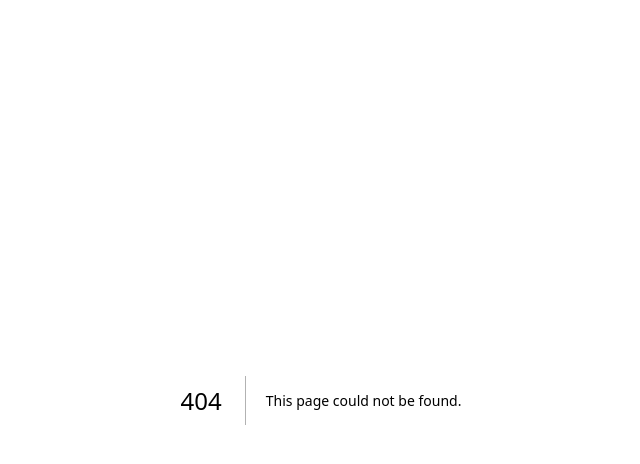
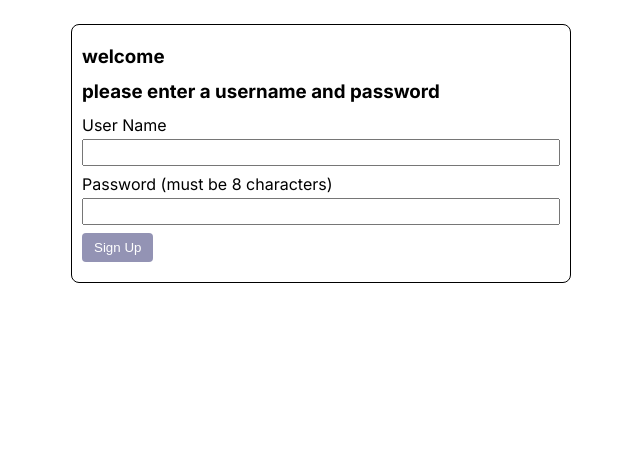
Before and after one commit to michaelpaulcuccia/applicazione, a Next.js app in the folder client/: page /signup in a window 1280 px wide. Before the commit this address had no page. Shown: the top 464 px of the page, without its empty margins (319-959 px from the left). Built offline with nearby package versions, Linux system fonts and the light colour scheme.

Commit message:
adds sign up

```diff
--- a/client/src/app/components/LogInForm/Index.jsx
+++ b/client/src/app/components/LogInForm/Index.jsx
@@ -1,6 +1,7 @@
 "use client"
 import React,{ useState, useContext}  from 'react';
 import { useRouter } from 'next/navigation';
+import Link from 'next/link';
 import UserContext from '../../context/UserContext';
 import styles from './styles.module.scss';
 
@@ -10,8 +11,8 @@ export default function Index() {
 
   const router = useRouter();
 
-  const [inputUserName, setInputUserName] = useState('')
-  const [inputPass, setInputPass] = useState('')
+  const [inputUserName, setInputUserName] = useState('');
+  const [inputPass, setInputPass] = useState('');
 
   const handleSubmit = (event) => {
     event.preventDefault();
@@ -57,6 +58,7 @@ export default function Index() {
               value='Login'
             />
           </form>
+          <p>not a member? please <Link className='next-link' href='/signup'>sign up</Link></p>
         </div>
       </div>
     </>
--- a/client/src/app/components/LogInForm/styles.module.scss
+++ b/client/src/app/components/LogInForm/styles.module.scss
@@ -33,6 +33,11 @@
     @media (min-width: 960px) {
         width: 50%;
     }
+
+    p {
+        padding-top: 12px;
+        text-align: center;
+    }
 }
 
 .flex {
--- /dev/null
+++ b/client/src/app/components/SignUpForm/Index.jsx
@@ -0,0 +1,61 @@
+"use client";
+import React, { useState, useContext } from 'react';
+import { useRouter } from 'next/navigation';
+import UserContext from '../../context/UserContext';
+import styles from './styles.module.scss';
+
+export default function index() {
+
+    const { setContextUser } = useContext(UserContext);
+
+    const router = useRouter();
+
+    const [inputUserName, setInputUserName] = useState('');
+    const [inputPass, setInputPass] = useState('');
+
+
+    const handleSubmit = (event) => {
+        event.preventDefault();
+        setContextUser({ inputUserName, inputPass })
+        //clears form
+        setInputUserName('');
+        setInputPass('');
+        router.push(`/users/${inputUserName}`);
+    }
+
+  return (
+    <div className={styles.root}>
+        <h3>welcome</h3>
+        <h3>please enter a username and password</h3>
+        <div className={styles.formContainer}>
+          <form
+            onSubmit={handleSubmit}
+          >
+             <div
+              className={styles.flex}
+            >
+              <label htmlFor='inputUserName'>User Name</label>
+                <input
+                  type='text'
+                  value={inputUserName}
+                  onChange={(event) => setInputUserName(event.target.value)}
+                />
+                <label htmlFor='inputPass'>Password (must be 8 characters)</label>
+                <input
+                  type='password'
+                  minLength={8}
+                  required
+                  value={inputPass}
+                  onChange={(event) => setInputPass(event.target.value)}
+                />
+            </div>
+            <input
+              className='btn-1'
+              type='submit'
+              value='Sign Up'
+            />
+          </form>
+        </div>
+    </div>
+  )
+}
--- /dev/null
+++ b/client/src/app/components/SignUpForm/styles.module.scss
@@ -0,0 +1,29 @@
+.root {
+    margin: 24px auto;
+    border: 1px solid black;
+    border-radius: 8px;
+    padding: 20px 10px;
+    width: 100%;
+
+    @media (min-width: 960px) {
+        width: 50%;
+    }
+
+    h3 {
+        padding-bottom: 12px;
+    }
+}
+
+.flex {
+    display: flex;
+    flex-direction: column;
+
+    label {
+        padding-bottom: 4px;
+    }
+
+    input {
+        margin-bottom: 8px;
+        padding: 4px 0;
+    }
+}
--- a/client/src/app/globals.scss
+++ b/client/src/app/globals.scss
@@ -45,13 +45,13 @@ html {
   }
 }
 
-/*
-HIDES NUMBER SCROLL ON INPUT type='number'
-https://www.w3docs.com/snippets/css/how-to-hide-the-html5-number-inputs-arrow-buttons.html#:~:text=If%20you%20want%20to%20hide,to%20hide%20the%20arrow%20buttons.
-*/
-.input_hide_number_scroll_arrows {
-  input::-webkit-outer-spin-button,
-  input::-webkit-inner-spin-button {
-    display: none;
+.next-link {
+  color: inherit;
+  font-weight: bold;
+  text-decoration: none;
+
+  &:hover {
+    font-weight: normal;
+    transition: font-weight .2s ease-out;
   }
 }
--- /dev/null
+++ b/client/src/app/signup/page.js
@@ -0,0 +1,10 @@
+import React from 'react';
+import SignUpForm from '../components/SignUpForm/Index'
+
+export default function page() {
+  return (
+    <>
+      <SignUpForm />
+    </>
+  )
+}
```
